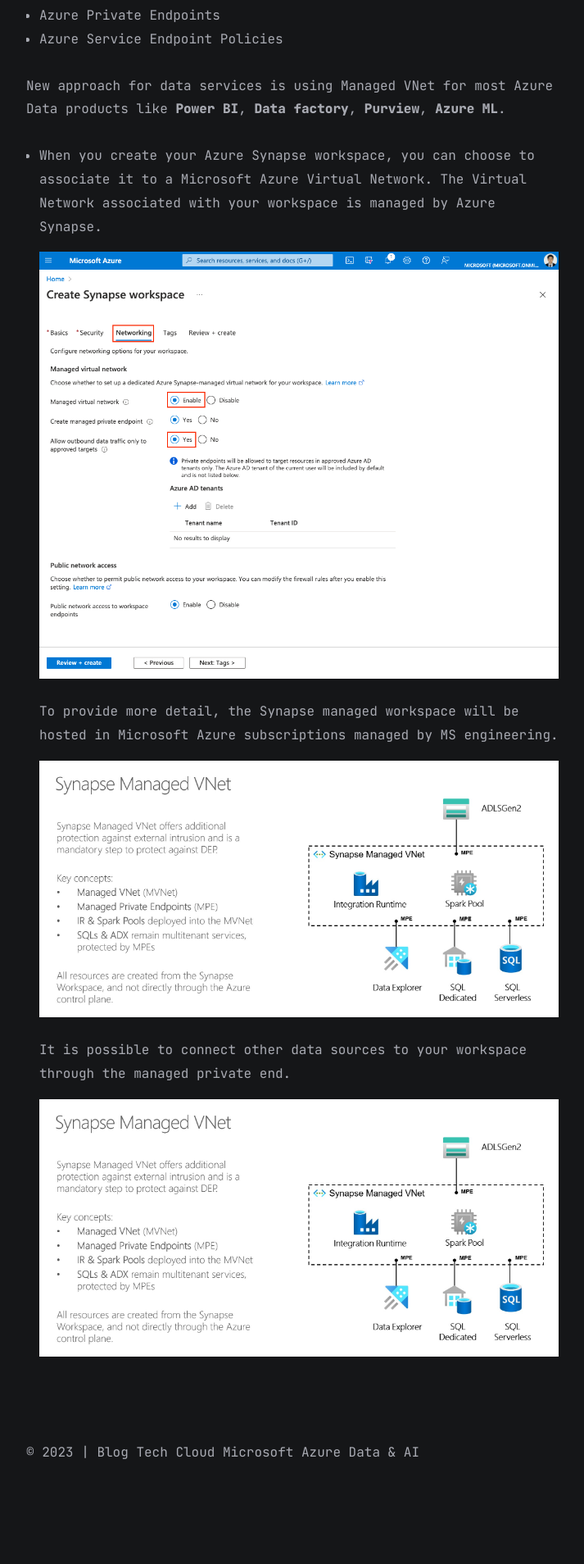
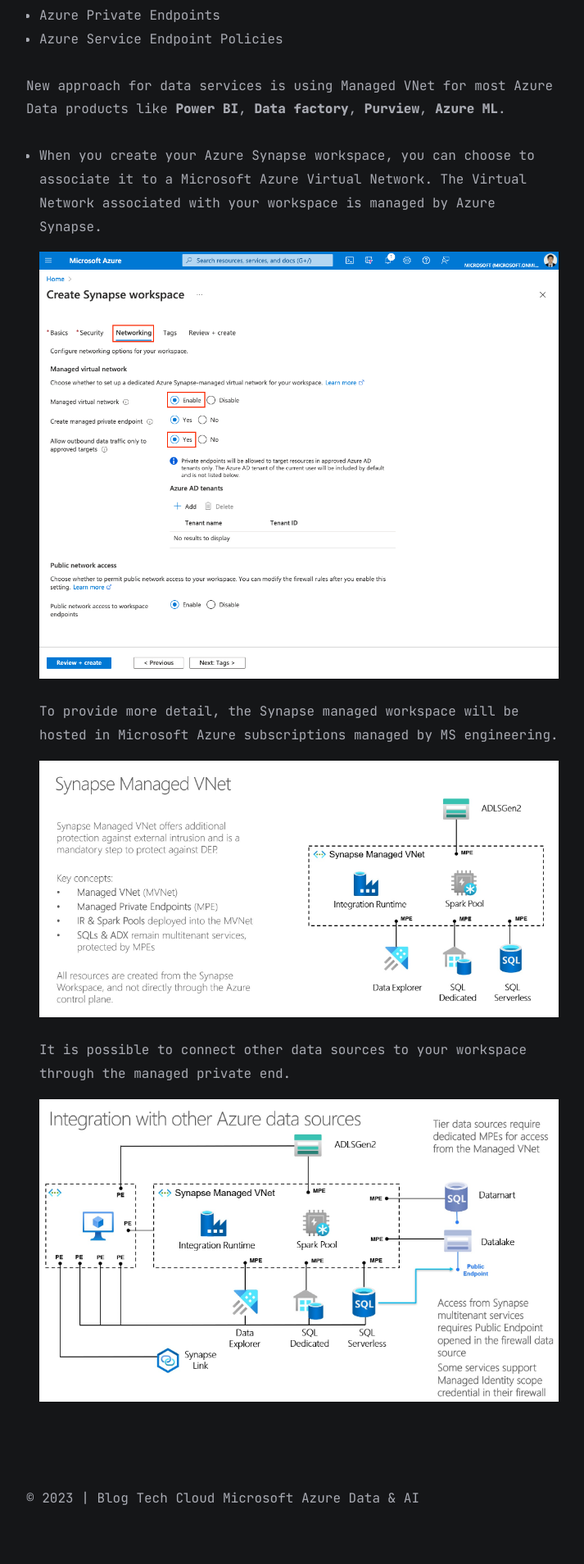
Before and after one commit to marc-hadjeje/marc-hadjeje.github.io, a Jekyll site: the page built from all_collections/_posts/2021-11-04-Synapse Analytics DEP.md, in a window 1280 px wide. Shown: the part 1926-3834 px from the top of the page at 82% size, without its empty margins (283-996 px from the left). Built offline with Jekyll 4.4.1, drawn with Linux system fonts in a browser that asks for light colours; before the commit the page ends 3778 px from its top, so only the background shows below that.

Commit message:
Update 2021-11-04-Synapse Analytics DEP.md

```diff
--- a/all_collections/_posts/2021-11-04-Synapse Analytics DEP.md
+++ b/all_collections/_posts/2021-11-04-Synapse Analytics DEP.md
@@ -29,4 +29,4 @@ New approach for data services is using Managed VNet for most Azure Data product
 To provide more detail, the Synapse managed workspace will be hosted in Microsoft Azure subscriptions managed by MS engineering.
 ![Synapse Managed Vnet Option](https://github.com/marc-hadjeje/marc-hadjeje.github.io/blob/main/assets/images/managed_vnet.jpg?raw=true)
 It is possible to connect other data sources to your workspace through the managed private end.
-![Synapse Architecture](https://github.com/marc-hadjeje/marc-hadjeje.github.io/blob/main/assets/images/managed_vnet.jpg?raw=true)
+![Synapse Architecture](https://github.com/marc-hadjeje/marc-hadjeje.github.io/blob/main/assets/images/managed_vnet_integration.jpg?raw=true)
```
